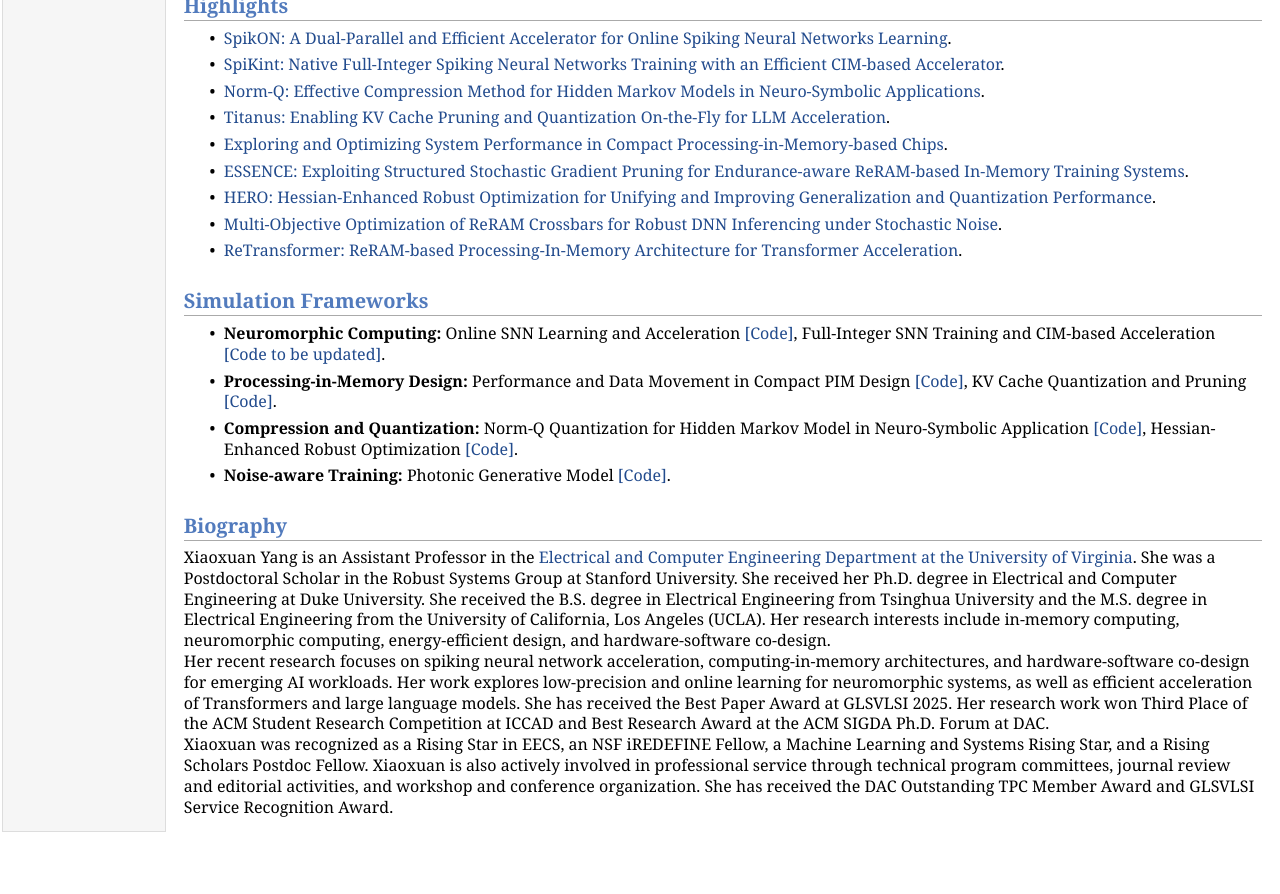
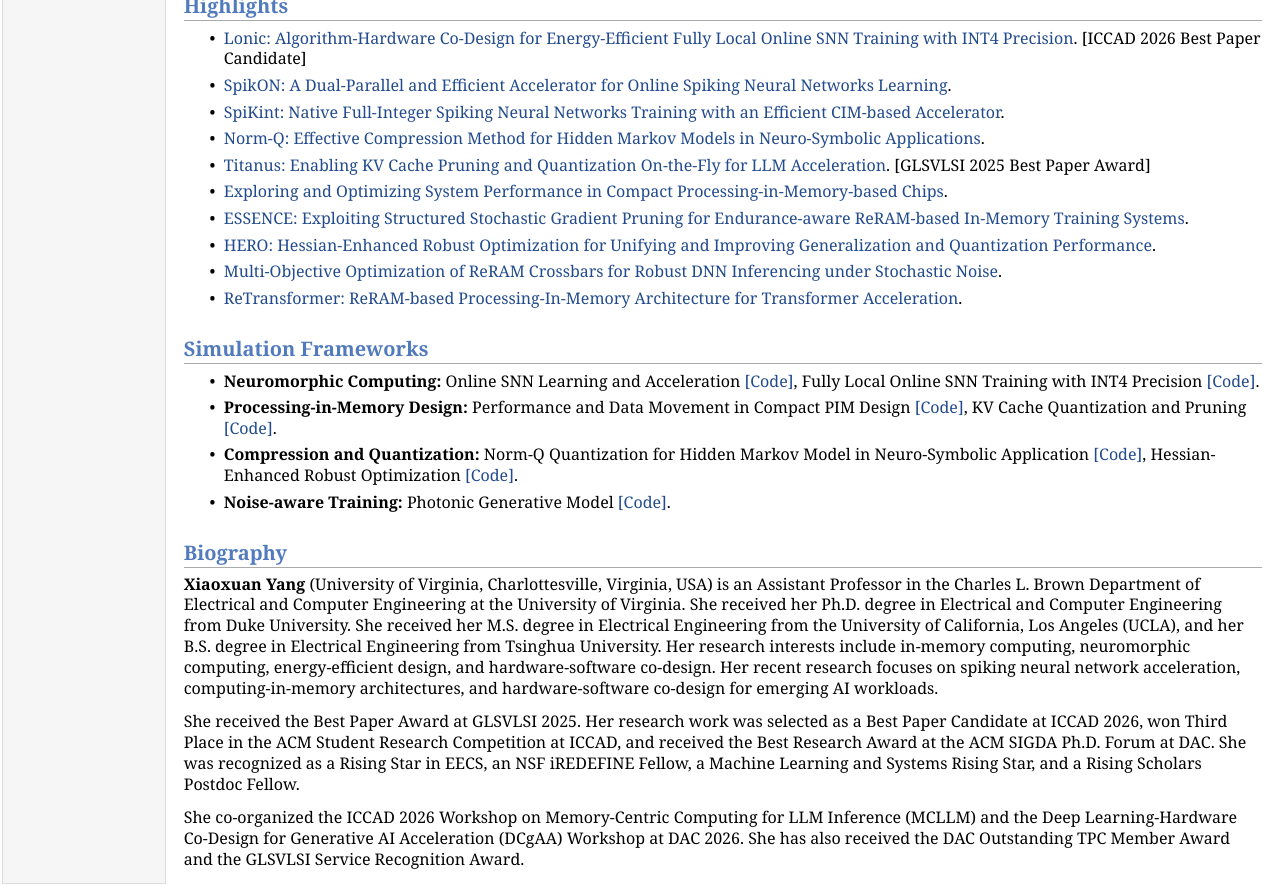
Before and after one commit to Xiaoxuan-Yang/xiaoxuan-yang.github.io, a plain HTML site: page index.html in a window 1280 px wide. Shown: the part 266-1160 px from the top of the page. Before the commit the page ends 1108 px from the top, so only its background shows below. Drawn offline with Linux system fonts and the light colour scheme.

Commit message:
Add files via upload

```diff
--- a/index.html
+++ b/index.html
@@ -52,15 +52,13 @@
 
     <h2>Highlights</h2>
     <ul>
+        <li><p><a href="https://arxiv.org/html/2608.12500v1" target="_blank">Lonic: Algorithm-Hardware Co-Design for Energy-Efficient Fully Local Online SNN Training with INT4 Precision</a>. [ICCAD 2026 Best Paper Candidate]</p></li>
         <li><p> <a href="https://arxiv.org/abs/2606.30926" target="_blank">SpikON: A Dual-Parallel and Efficient Accelerator for Online Spiking Neural Networks Learning</a>. </p></li>
-
         <li><p> <a href="https://doi.org/10.1145/3787109.3815248" target="_blank">SpiKint: Native Full-Integer Spiking Neural Networks Training with an Efficient CIM-based Accelerator</a>. </p></li>
         <li><p>
             <a href="https://arxiv.org/abs/2509.25439" target="_blank">Norm-Q: Effective Compression Method for Hidden Markov Models in Neuro-Symbolic Applications</a>.</p>
         </li>
-        <li><p>
-            <a href="https://dl.acm.org/doi/10.1145/3716368.3735145">Titanus: Enabling KV Cache Pruning and Quantization On-the-Fly for LLM Acceleration</a>.</p>
-        </li>
+        <li><p><a href="https://dl.acm.org/doi/10.1145/3716368.3735145" target="_blank">Titanus: Enabling KV Cache Pruning and Quantization On-the-Fly for LLM Acceleration</a>. [GLSVLSI 2025 Best Paper Award]</p></li>
         <li><p>
             <a href="https://arxiv.org/abs/2502.21259" target="_blank">Exploring and Optimizing System Performance in Compact Processing-in-Memory-based Chips</a>.</p>
         </li>
@@ -82,7 +80,7 @@
 
     <h2>Simulation Frameworks</h2>
     <ul>
-        <li><p> <strong>Neuromorphic Computing:</strong> Online SNN Learning and Acceleration <a href="https://github.com/peilin-chen/SpikON" target="_blank">[Code]</a>, Full-Integer SNN Training and CIM-based Acceleration <a href="https://doi.org/10.1145/3787109.3815248" target="_blank">[Code to be updated]</a>. </p></li>
+        <li><p> <strong>Neuromorphic Computing:</strong> Online SNN Learning and Acceleration <a href="https://github.com/peilin-chen/SpikON" target="_blank">[Code]</a>, Fully Local Online SNN Training with INT4 Precision <a href="https://github.com/peilin-chen/Lonic" target="_blank">[Code]</a>. </p></li>
         <li><p> <strong>Processing-in-Memory Design:</strong> Performance and Data Movement in Compact PIM Design <a href="https://github.com/peilin-chen/Compact-PIM-based-Design" target="_blank">[Code]</a>, KV Cache Quantization and Pruning <a href="https://github.com/peilin-chen/Titanus-for-LLM-acceleration" target="_blank">[Code]</a>. </p>
         </li>
         <li><p> <strong>Compression and Quantization:</strong> Norm-Q Quantization for Hidden Markov Model in Neuro-Symbolic Application <a href="https://github.com/superstarghy/Norm-Q" target="_blank">[Code]</a>, Hessian-Enhanced Robust Optimization <a href="https://github.com/Xiaoxuan-Yang/HERO" target="_blank">[Code]</a>. </p>
@@ -92,14 +90,11 @@
     </ul>
 
     <h2>Biography</h2>
-    <p>Xiaoxuan Yang is an Assistant Professor in the <a href="https://engineering.virginia.edu/faculty/xiaoxuan-yang" target="_blank">Electrical and Computer Engineering Department at the University of Virginia</a>. She was a Postdoctoral Scholar in the Robust Systems Group at Stanford University. She received her Ph.D. degree in Electrical and Computer Engineering at Duke University. She received the B.S. degree in Electrical Engineering from Tsinghua University and the M.S. degree in Electrical Engineering from the University of California, Los Angeles (UCLA). Her research interests include in-memory computing, neuromorphic computing, energy-efficient design, and hardware-software co-design. </br>
+    <p><b>Xiaoxuan Yang</b> (University of Virginia, Charlottesville, Virginia, USA) is an Assistant Professor in the Charles L. Brown Department of Electrical and Computer Engineering at the University of Virginia. She received her Ph.D. degree in Electrical and Computer Engineering from Duke University. She received her M.S. degree in Electrical Engineering from the University of California, Los Angeles (UCLA), and her B.S. degree in Electrical Engineering from Tsinghua University. Her research interests include in-memory computing, neuromorphic computing, energy-efficient design, and hardware-software co-design. Her recent research focuses on spiking neural network acceleration, computing-in-memory architectures, and hardware-software co-design for emerging AI workloads.</p>
 
-    Her recent research focuses on spiking neural network acceleration, computing-in-memory architectures, and hardware-software co-design for emerging AI workloads. Her work explores low-precision and online learning for neuromorphic systems, as well as efficient acceleration of Transformers and large language models. She has received the Best Paper Award at GLSVLSI 2025. Her research work won Third Place of the ACM Student Research Competition at ICCAD and Best Research Award at the ACM SIGDA Ph.D. Forum at DAC.
-    </br>
+    <p>She received the Best Paper Award at GLSVLSI 2025. Her research work was selected as a Best Paper Candidate at ICCAD 2026, won Third Place in the ACM Student Research Competition at ICCAD, and received the Best Research Award at the ACM SIGDA Ph.D. Forum at DAC. She was recognized as a Rising Star in EECS, an NSF iREDEFINE Fellow, a Machine Learning and Systems Rising Star, and a Rising Scholars Postdoc Fellow.</p>
 
-    Xiaoxuan was recognized as a Rising Star in EECS, an NSF iREDEFINE Fellow, a Machine Learning and Systems Rising Star, and a Rising Scholars Postdoc Fellow. Xiaoxuan is also actively involved in professional service through technical program committees, journal review and editorial activities, and workshop and conference organization. She has received the DAC Outstanding TPC Member Award and GLSVLSI Service Recognition Award.
-
-    </p>
+    <p>She co-organized the ICCAD 2026 Workshop on Memory-Centric Computing for LLM Inference (MCLLM) and the Deep Learning-Hardware Co-Design for Generative AI Acceleration (DCgAA) Workshop at DAC 2026. She has also received the DAC Outstanding TPC Member Award and the GLSVLSI Service Recognition Award.</p>
 
 </td>
 </tr>
```
